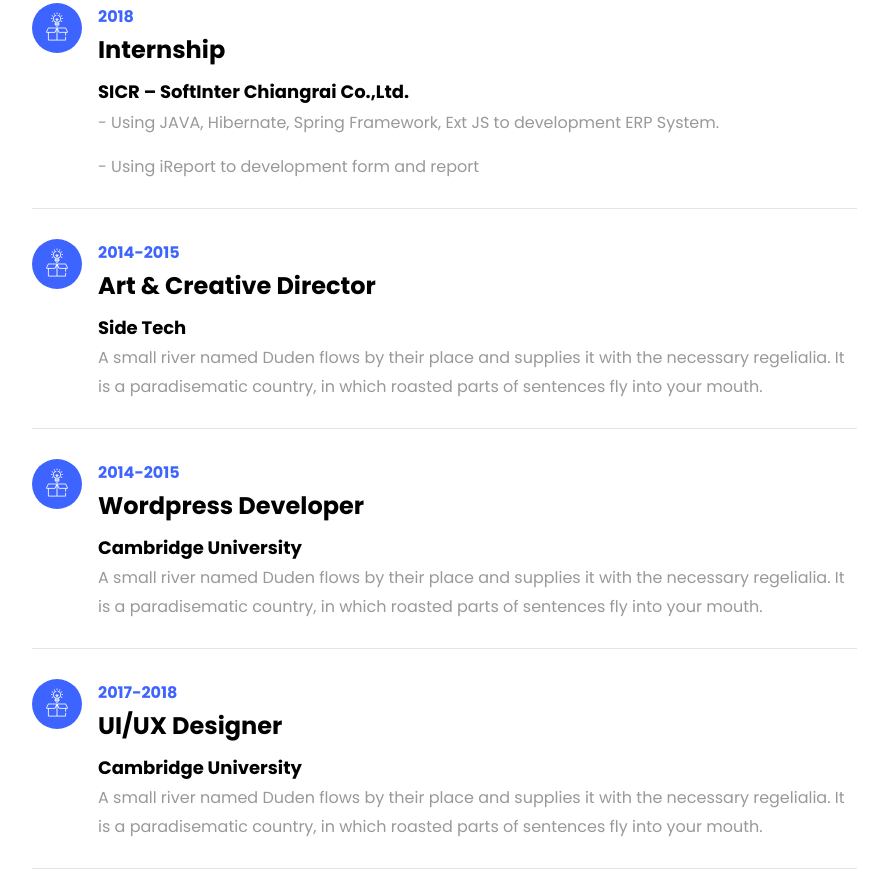
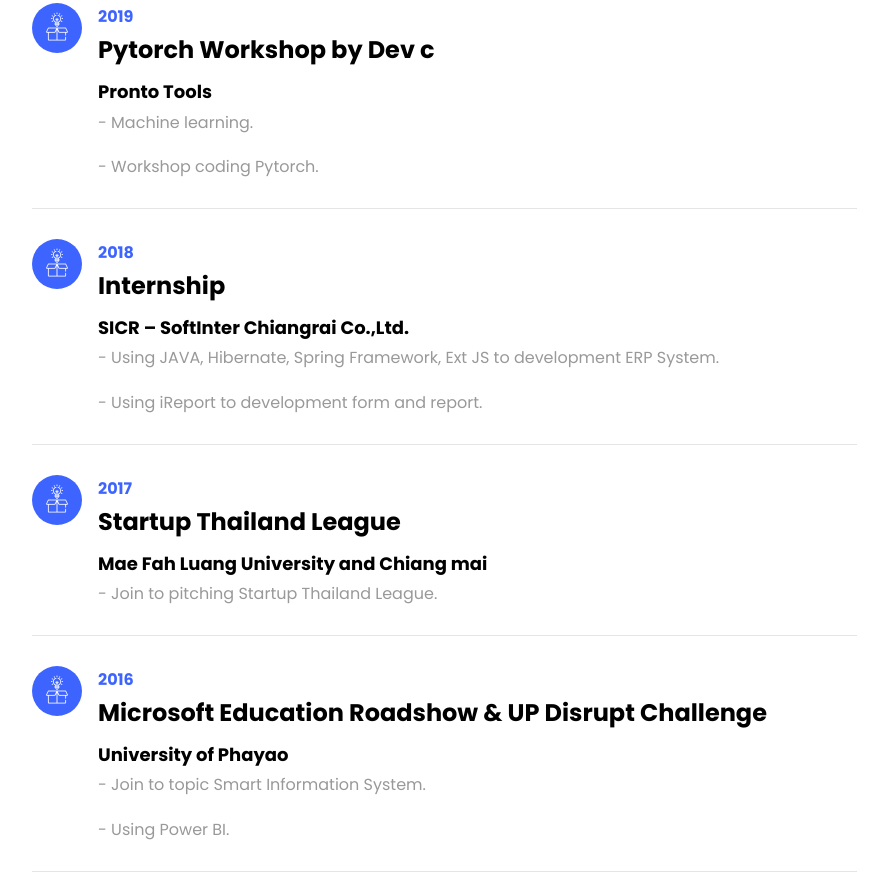
Before and after one commit to boomMazachii/boomPortf, a plain HTML site: page index.html in a window 1280 px wide. Shown: the part 3089-3964 px from the top of the page, without its empty margins (338-1226 px from the left). Drawn offline with Linux system fonts and the light colour scheme; files whose address does not match are found by name.

Commit message:
Changes v 0.02f

```diff
--- a/index.html
+++ b/index.html
@@ -236,11 +236,11 @@
 					    		<span class="flaticon-ideas"></span>
 					    	</div>
 					    	<div class="text pl-3">
-		    					<span class="date">2018</span>
-		    					<h2>Internship</h2>
-		    					<span class="position">SICR – SoftInter Chiangrai Co.,Ltd.</span>
-		    					<p>- Using JAVA, Hibernate, Spring Framework, Ext JS to development ERP System.</p>
-								<p>- Using iReport to development form and report</p>
+		    					<span class="date">2019</span>
+		    					<h2>Pytorch Workshop by Dev c</h2>
+								<span class="position">Pronto Tools</span>
+								<p>- Machine learning.</p>
+								<p>- Workshop coding Pytorch.</p>
 		    				</div>
 						</div>
 	    				<div class="resume-wrap d-flex ftco-animate">
@@ -248,10 +248,11 @@
 					    		<span class="flaticon-ideas"></span>
 					    	</div>
 					    	<div class="text pl-3">
-		    					<span class="date">2014-2015</span>
-		    					<h2>Art &amp; Creative Director</h2>
-		    					<span class="position">Side Tech</span>
-		    					<p>A small river named Duden flows by their place and supplies it with the necessary regelialia. It is a paradisematic country, in which roasted parts of sentences fly into your mouth.</p>
+		    					<span class="date">2018</span>
+		    					<h2>Internship</h2>
+		    					<span class="position">SICR – SoftInter Chiangrai Co.,Ltd.</span>
+		    					<p>- Using JAVA, Hibernate, Spring Framework, Ext JS to development ERP System.</p>
+								<p>- Using iReport to development form and report.</p>
 							</div>
 	    				</div>
 	    				<div class="resume-wrap d-flex ftco-animate">
@@ -259,10 +260,10 @@
 					    		<span class="flaticon-ideas"></span>
 					    	</div>
 					    	<div class="text pl-3">
-		    					<span class="date">2014-2015</span>
-		    					<h2>Wordpress Developer</h2>
-		    					<span class="position">Cambridge University</span>
-		    					<p>A small river named Duden flows by their place and supplies it with the necessary regelialia. It is a paradisematic country, in which roasted parts of sentences fly into your mouth.</p>
+		    					<span class="date">2017</span>
+		    					<h2>Startup Thailand League</h2>
+		    					<span class="position">Mae Fah Luang University and Chiang mai</span>
+		    					<p>- Join to pitching Startup Thailand League.</p>
 		    				</div>
 	    				</div>
 	    				<div class="resume-wrap d-flex ftco-animate">
@@ -270,10 +271,11 @@
 					    		<span class="flaticon-ideas"></span>
 					    	</div>
 					    	<div class="text pl-3">
-		    					<span class="date">2017-2018</span>
-		    					<h2>UI/UX Designer</h2>
-		    					<span class="position">Cambridge University</span>
-		    					<p>A small river named Duden flows by their place and supplies it with the necessary regelialia. It is a paradisematic country, in which roasted parts of sentences fly into your mouth.</p>
+		    					<span class="date">2016</span>
+		    					<h2>Microsoft Education Roadshow & UP Disrupt Challenge</h2>
+		    					<span class="position">University of Phayao</span>
+								<p>- Join to topic Smart Information System.</p>
+								<p>- Using Power BI.</p>
 		    				</div>
 	    				</div>
 					  </div>
```
Lines whose indentation alone changed are shown as unchanged.
